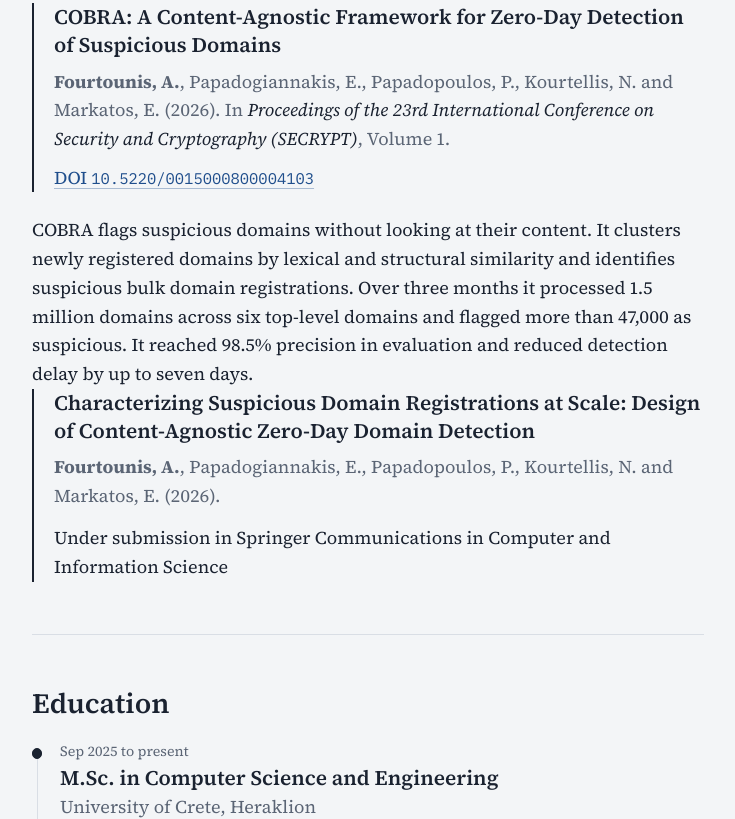
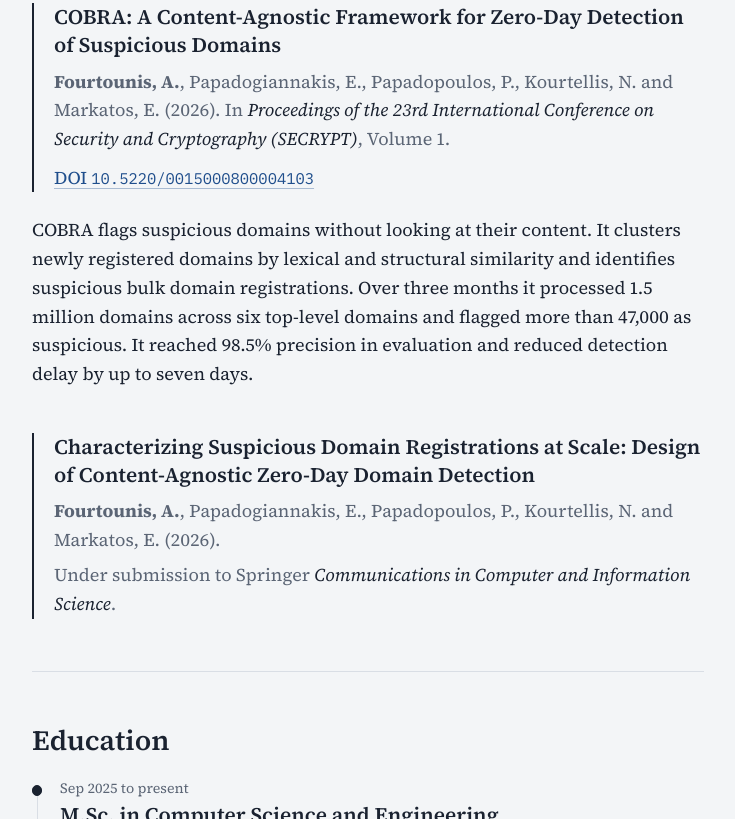
Before and after one commit to AlexandrosFourtounis/alexandrosfourtounis.github.io, a plain HTML site: page index.html in a window 1280 px wide. Shown: the part 1583-2402 px from the top of the page, without its empty margins (344-1079 px from the left). Drawn offline with Linux system fonts and the light colour scheme.

Commit message:
Style the second publication entry
Give each publication its own block with spacing between them, style
the submission status as a venue line and fix its wording.

Co-Authored-By: Claude Opus 5.5 <noreply@anthropic.com>
Claude-Session: https://claude.ai/code/session_01UyHBq3azkheD2hiS7FjWR3

```diff
--- a/index.html
+++ b/index.html
@@ -150,6 +150,7 @@
 
         <section id="publication" aria-labelledby="publication-h">
           <h2 id="publication-h">Publications</h2>
+          <article class="pub">
             <div class="citation">
               <p class="citation-title">COBRA: A Content-Agnostic Framework for Zero-Day Detection of Suspicious Domains</p>
               <p class="citation-meta"><strong>Fourtounis, A.</strong>, Papadogiannakis, E., Papadopoulos, P., Kourtellis, N. and Markatos, E. (2026). In <em>Proceedings of the 23rd International Conference on Security and Cryptography (SECRYPT)</em>, Volume 1.</p>
@@ -158,11 +159,14 @@
               </ul>
             </div>
             <p>COBRA flags suspicious domains without looking at their content. It clusters newly registered domains by lexical and structural similarity and identifies suspicious bulk domain registrations. Over three months it processed 1.5 million domains across six top-level domains and flagged more than 47,000 as suspicious. It reached 98.5% precision in evaluation and reduced detection delay by up to seven days.</p>
+          </article>
+          <article class="pub">
             <div class="citation">
               <p class="citation-title">Characterizing Suspicious Domain Registrations at Scale: Design of Content-Agnostic Zero-Day Domain Detection</p>
               <p class="citation-meta"><strong>Fourtounis, A.</strong>, Papadogiannakis, E., Papadopoulos, P., Kourtellis, N. and Markatos, E. (2026).</p>
-            <p> Under submission in Springer Communications in Computer and Information Science</p>
+              <p class="citation-meta">Under submission to Springer <em>Communications in Computer and Information Science</em>.</p>
             </div>
+          </article>
         </section>
 
         <section id="education" aria-labelledby="education-h">
--- a/styles.css
+++ b/styles.css
@@ -428,6 +428,10 @@ main h3 {
 
 .citation + p { margin-top: 1.5rem; }
 
+.pub + .pub { margin-top: 2.75rem; }
+
+.citation-meta + .citation-meta { margin-top: 0.4rem; }
+
 /* Timeline: the only place order matters */
 .timeline {
   list-style: none;
```
Lines whose indentation alone changed are shown as unchanged.
